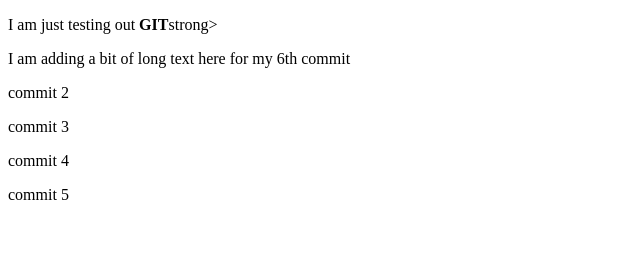
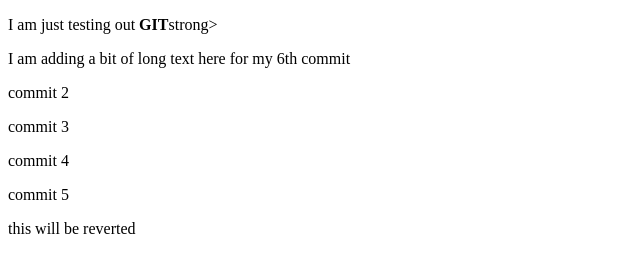
Before and after one commit to Simeron/GitLesson, a plain HTML site: page index.html in a window 1280 px wide. Shown: the whole page, without its empty margins (0-640 px from the left). Drawn offline with Linux system fonts and the light colour scheme.

Commit message:
p- this is will reverted

```diff
--- a/index.html
+++ b/index.html
@@ -24,6 +24,7 @@
 			<p>commit 5</p>
 		</div>
 		<!-- end of commit div -->
+		<p>this will be reverted</p>
 	</body>
 
 </html>
```
